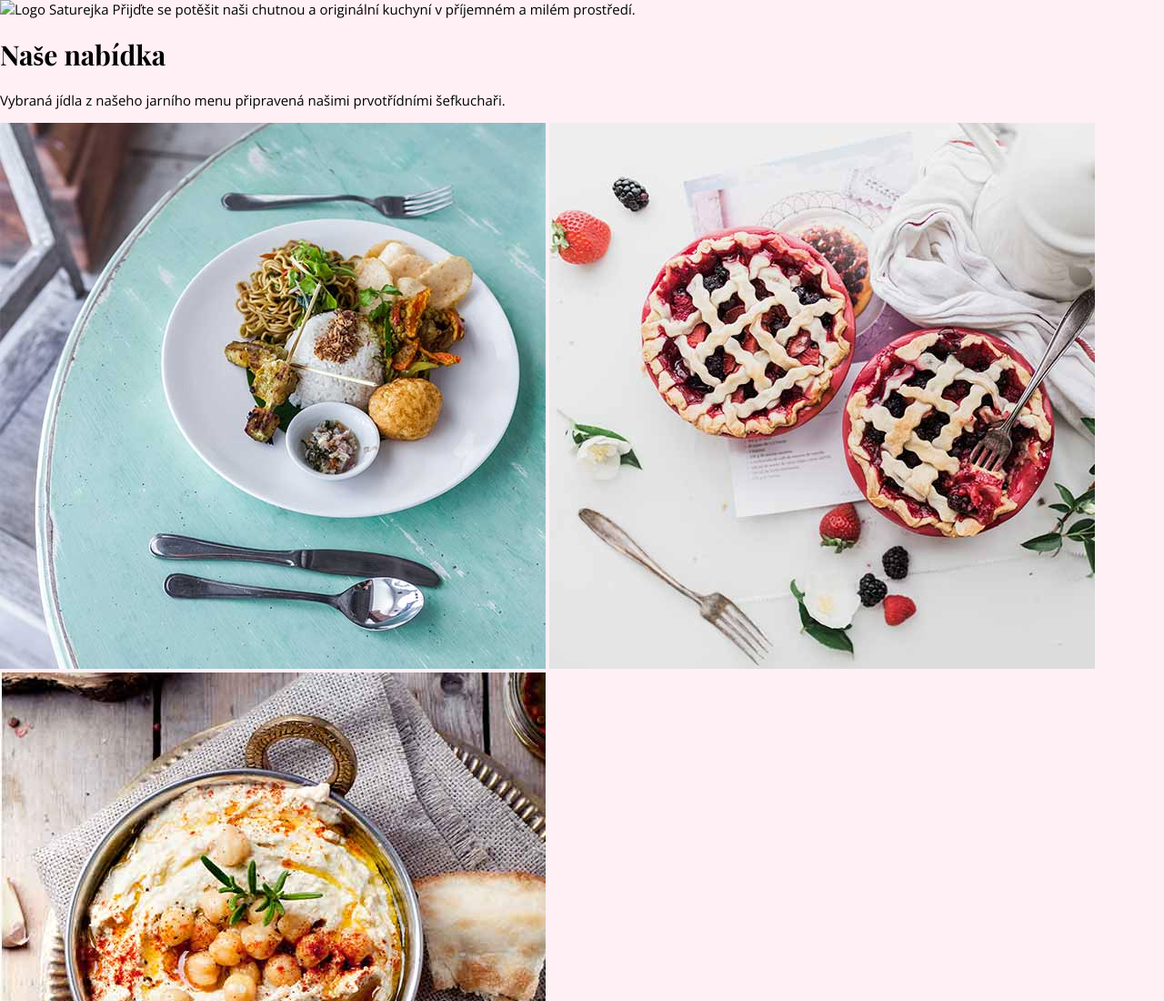
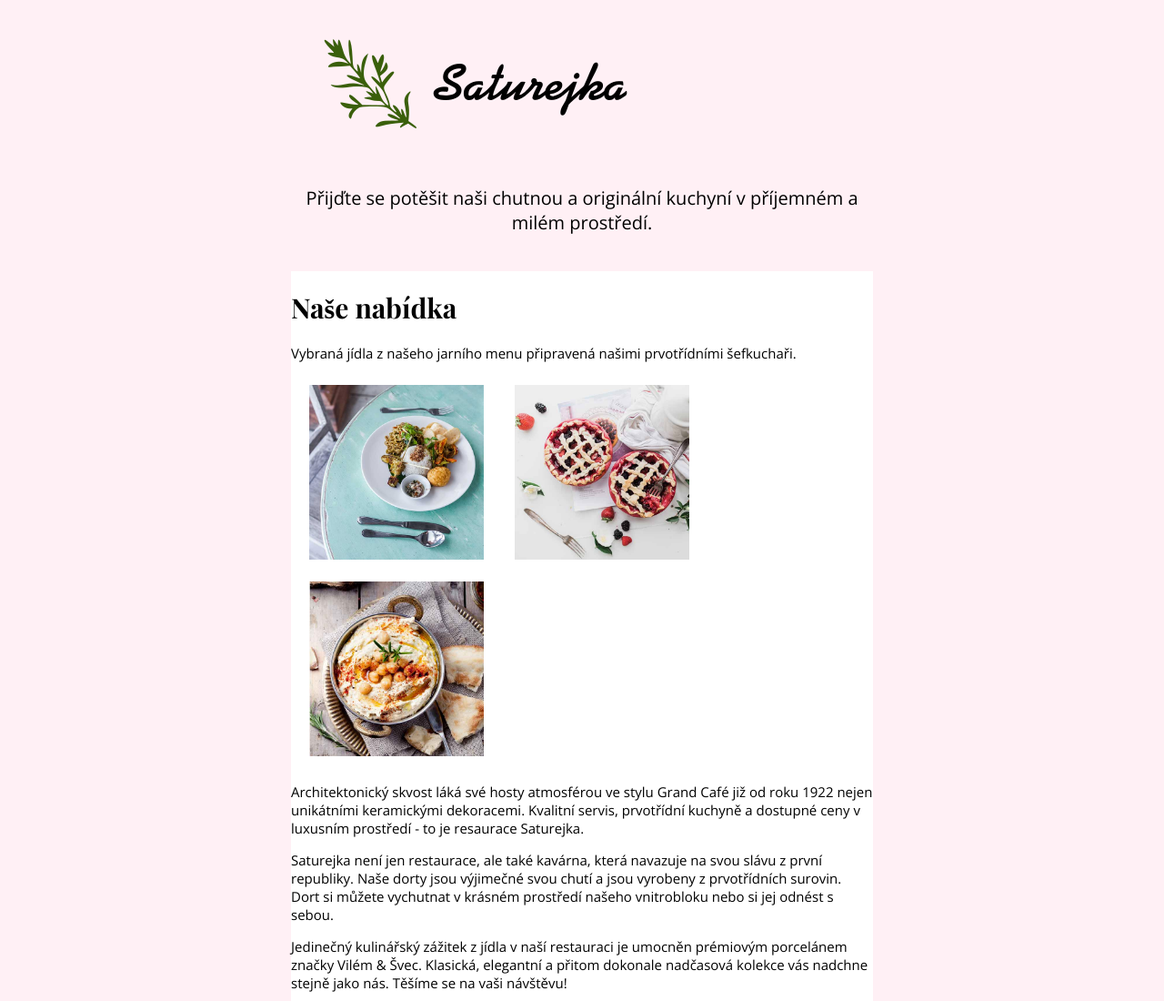
Before and after one commit to HSpoustova/CZECHITAS-cviceni-saturejka, a plain HTML site: page index.html in a window 1280 px wide. Shown: the top 1100 px of the page at 91% size. Drawn offline with nearby package versions, Linux system fonts and the light colour scheme.

Commit message:
rozdeleni stranky a css

```diff
--- a/index.html
+++ b/index.html
@@ -14,11 +14,14 @@
 
   <body>
 
-<div class="kontejner"></div>
-    <header>
-      <img src="logo.jpg" alt="Logo Saturejka" />
-      Přijďte se potěšit naši chutnou a originální kuchyní v příjemném a milém
-      prostředí.
+<div class="kontejner">
+
+  <header>
+      <img class="logo" src="logo.png" alt="Logo Saturejka" />
+
+      <p class="uvod">Přijďte se potěšit naši chutnou a originální kuchyní v příjemném a milém
+      prostředí.</p>
+
     </header>
 
 
@@ -27,9 +30,9 @@
     <p>Vybraná jídla z našeho jarního menu připravená našimi
     prvotřídními šefkuchaři.</p>
 
-      <img src="img/home1.jpg" alt="jidlo1">
-      <img src="img/home2.jpg" alt="jidlo2">
-      <img src="img/home3.jpg" alt="jidlo3">
+      <img class="obrazkyHome" src="img/home1.jpg" alt="jidlo1">
+      <img class="obrazkyHome"src="img/home2.jpg" alt="jidlo2">
+      <img class="obrazkyHome"src="img/home3.jpg" alt="jidlo3">
 
 
     <article>
--- a/style.css
+++ b/style.css
@@ -1,6 +1,11 @@
 html {
   font-family: 'Open Sans', sans-serif;
   font-size: 15px;
+}
+
+h1,
+h2 {
+  font-family: 'Playfair Display', serif;
 }
 
 body {
@@ -10,10 +15,35 @@ body {
 
 .kontejner {
   background-color: #FFFFFF;
+  width: 50%;
+  margin: auto;
 
 }
 
-h1,
-h2 {
-  font-family: 'Playfair Display', serif;
+header {
+  background-color: lavenderblush;
+  padding-bottom: 20px;
+
+
 }
+
+.logo {
+  padding-top: 20px;
+  padding-bottom: 20px;
+
+}
+
+.uvod {
+
+  font-size: 20px;
+  text-align: center;
+
+}
+
+
+.obrazkyHome {
+
+  width: 30%;
+  margin: 10px 10px 10px 20px;
+
+}
```
